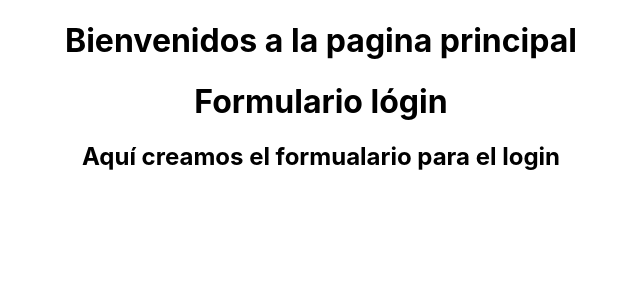
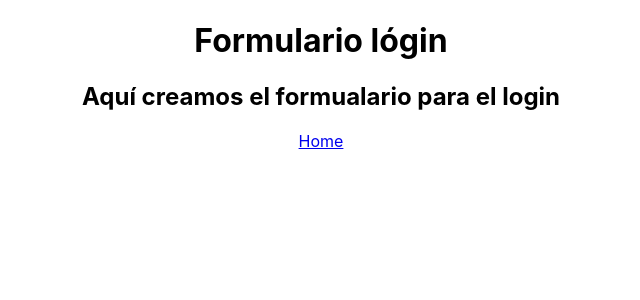
Before and after one commit to jefferson-pol/starter-react, a React (Create React App) app: page /login in a window 1280 px wide. Shown: the top 300 px of the page, without its empty margins (319-959 px from the left). Built offline with nearby package versions, Linux system fonts and the light colour scheme.

Commit message:
Configurando react router

```diff
--- a/package.json
+++ b/package.json
@@ -8,6 +8,7 @@
     "@testing-library/user-event": "^12.1.10",
     "react": "^17.0.2",
     "react-dom": "^17.0.2",
+    "react-router-dom": "^5.3.0",
     "react-scripts": "4.0.3",
     "web-vitals": "^1.0.1"
   },
--- a/src/App.js
+++ b/src/App.js
@@ -1,14 +1,15 @@
-import Home from './components/home';
-import Login from './components/login';
+import React, {Component} from 'react';
 import './App.css';
 
-function App() {
-  return (
-    <div className="App">
-        <Home />
-        <Login />
-    </div>
-  );
+
+class App extends Component{
+  render(){
+    return (
+      <div className="App">
+         {this.props.children}
+      </div>
+    )
+  }
 }
 
 export default App;
--- /dev/null
+++ b/src/Router.jsx
@@ -0,0 +1,24 @@
+import React, {Component} from "react";
+import {
+  BrowserRouter as ReactRouter,
+  Switch,
+  Route
+} from "react-router-dom";
+import App from './App';
+import Home from './components/home';
+import Login from './components/login';
+
+export default class Router extends Component{
+    render(){
+        return(
+            <ReactRouter>
+                <App>
+                    <Switch>
+                        <Route exact path="/" component={Home}></Route>
+                        <Route path="/login" component={Login}></Route>
+                    </Switch>
+                </App>
+            </ReactRouter>
+        )
+    }
+}
--- a/src/components/home.jsx
+++ b/src/components/home.jsx
@@ -1,10 +1,12 @@
 import React, { Component } from "react";
+import  { Link } from "react-router-dom";
 
 export default class Home extends Component{
     render(){
         return(
             <div>
                 <h1>Bienvenidos a la pagina principal</h1>
+                <Link to="/login">Login</Link>
             </div>
         )
     }
--- a/src/components/login.jsx
+++ b/src/components/login.jsx
@@ -1,4 +1,5 @@
 import React, {Component} from "react";
+import {Link} from 'react-router-dom';
 
 export default class Login extends Component{
     render(){
@@ -6,6 +7,7 @@ export default class Login extends Component{
             <div>
                 <h1>Formulario lógin</h1>
                 <h2>Aquí creamos el formualario para el login</h2>
+                <Link to="/">Home</Link>
             </div>
         )
     }
--- a/src/index.js
+++ b/src/index.js
@@ -1,13 +1,11 @@
 import React from 'react';
 import ReactDOM from 'react-dom';
 import './index.css';
-import App from './App';
+import Router from './Router';
 import reportWebVitals from './reportWebVitals';
 
 ReactDOM.render(
-  <React.StrictMode>
-    <App />
-  </React.StrictMode>,
+  <Router />,
   document.getElementById('root')
 );
 
```
Also changed, not shown: 1 other file (tests, documents, lock files or other folders).
